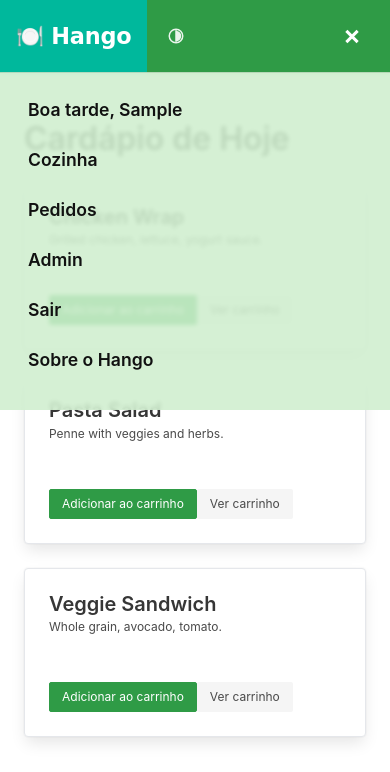
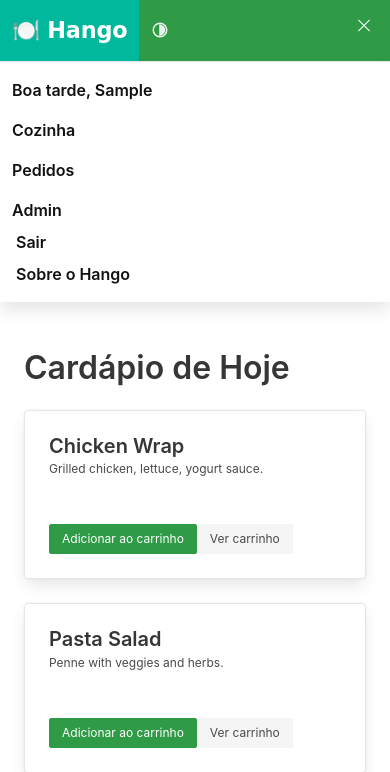
Before and after one commit to cotimacapa/hango, a Django app: page /menu/ in a window 390 px wide, after a click that opens the changed part. Shown: the top 772 px of the page. Before the commit the page ends 743 px from the top, so only its background shows below. Run offline with Django 5.2, Linux system fonts and the light colour scheme; the visitor is signed in with stand-in values (Sample User, id 1); data comes from the database, SQL or seed files in the repository; parts of the project's set-up code (start-up, migrations or seed data) failed here and were passed over; some web fonts are replaced.

Commit message:
Menu mobile revertido para forma original

```diff
--- a/static/css/styles.css
+++ b/static/css/styles.css
@@ -568,184 +568,3 @@ html[data-theme="dark"] .button.is-light:hover {
   letter-spacing: -0.01em;
   text-transform: none;
 }
-
-/* ---------- Mobile navbar upgrades (no desktop changes) ---------- */
-@media (max-width: 768px) {
-  /* Larger tap targets overall */
-  .navbar {
-    min-height: 64px;                 /* taller bar */
-  }
-
-  /* Bigger burger button */
-  .navbar-brand .navbar-burger {
-    width: 56px;
-    height: 56px;
-    margin-left: .25rem;
-    margin-right: .25rem;
-  }
-  .navbar-burger span {
-    height: 3px;                      /* thicker lines */
-    left: 14px; right: 14px;          /* shorter bars look nicer when bigger */
-  }
-
-  /* Open menu: make items larger and easier to tap */
-  .navbar-menu {
-    /* default closed state still off-canvas; Bulma toggles .is-active */
-    font-size: 1.1rem;                /* bigger text */
-    -webkit-tap-highlight-color: transparent;
-  }
-
-  .navbar-menu.is-active {
-    position: fixed;                  /* pin the menu */
-    top: 64px;                        /* same as navbar min-height */
-    left: 0;
-    right: 0;
-    height: 50vh;                     /* top half of the screen */
-    overflow-y: auto;                 /* scroll if it overflows */
-    padding: 0.75rem;                 /* comfy padding */
-    z-index: 40;
-    /* keep your theme; fallbacks if variables aren’t set */
-    background: var(--navbar-menu-bg, rgba(0 0 0 / 0.92));
-    backdrop-filter: saturate(120%) blur(2px);
-    box-shadow: 0 8px 24px rgba(0,0,0,.35);
-  }
-
-  /* Make each item a thumb-friendly target */
-  .navbar-item,
-  .navbar-link {
-    padding-top: 0.875rem;
-    padding-bottom: 0.875rem;
-    padding-left: 1rem;
-    padding-right: 1rem;
-    min-height: 48px;                 /* ≥48px per Apple/Google guidelines */
-    line-height: 1.25;
-  }
-
-  /* Dropdowns inside the mobile menu */
-  .navbar-dropdown .navbar-item {
-    padding-left: 1.25rem;            /* small indent */
-    min-height: 44px;
-  }
-
-  /* Make separators less fiddly */
-  .navbar-divider {
-    margin: .25rem 0;
-  }
-
-  /* Optional: ensure links fill the row so tapping anywhere works */
-  .navbar-item,
-  .navbar-dropdown .navbar-item {
-    display: flex;
-    align-items: center;
-  }
-
-  /* Prevent background from “peeking” while scrolling the menu */
-  html.has-navbar-fixed-top,
-  body.has-navbar-fixed-top {
-    overflow-x: hidden;
-  }
-}
-
-/* ---------- Hango: Mobile burger size & placement ---------- */
-@media (max-width: 1023.98px) {
-
-  /* Make the top bar a hair taller so a bigger burger fits cleanly */
-  .navbar { min-height: 64px; }
-
-  /* Keep brand row tidy */
-  .navbar .navbar-brand { align-items: center; gap: .25rem; }
-
-  /* >> BIGGER BURGER, LOCKED TO THE RIGHT << */
-  .navbar .navbar-brand .navbar-burger {
-    margin-left: auto;        /* shove it to the right edge */
-    width: 56px;
-    height: 56px;
-  }
-  .navbar.is-primary .navbar-burger span {
-    /* thicker, slightly shorter bars so they don’t look goofy at 56px */
-    height: 3px;
-    left: 14px; right: 14px;
-  }
-
-  /* Keep the opened menu anchored under the taller bar (you already use Bulma's .is-active) */
-  .navbar-menu.is-active {
-    position: fixed;
-    top: 64px;                /* match .navbar min-height */
-    left: 0; right: 0;
-    height: 40vh;             /* top half of the screen */
-    overflow-y: auto;
-    /* background: var(--surface); */
-    /* border-top: 1px solid var(--border); */
-    z-index: 40;
-  }
-
-  /* Make taps comfy (keeps your current look, only increases hit area) */
-  .navbar-menu .navbar-item,
-  .navbar-menu .navbar-link {
-    min-height: 48px;
-    line-height: 1.25;
-    font-size: 1.1rem;
-    display: flex;
-    align-items: center;
-  }
-}
-
-/* ---------- Hango: Mobile drawer theming (works in light & dark) ---------- */
-@media (max-width: 1023.98px) {
-  /* Base layout keeps from earlier step */
-  .navbar { min-height: 64px; }
-  .navbar .navbar-brand { align-items: center; gap: .25rem; }
-  .navbar .navbar-brand .navbar-burger {
-    margin-left: auto;
-    width: 56px; height: 56px;
-  }
-  .navbar-burger span { height: 3px; left: 14px; right: 14px; }
-
-  /* Default/fallback (in case theme attr isn’t present) */
-  .navbar-menu.is-active {
-    position: fixed; top: 72px; left: 0; right: 0;
-    height: 40vh; overflow-y: auto; z-index: 40;
-    /* neutral fallback so it won't flip unexpectedly */
-    /* background: rgba(0,0,0,.88); */
-    border-top: 0;
-    backdrop-filter: saturate(120%) blur(2px);
-  }
-  .navbar-menu.is-active .navbar-item,
-  .navbar-menu.is-active .navbar-link {
-    min-height: 48px; line-height: 1.25; font-size: 1.1rem;
-    display: flex; align-items: center;
-    color: inherit;                 /* inherit from theme variant (below) */
-  }
-
-  /* ===== Theme-aware variants =====
-     Adjust these selectors to match your switch if needed:
-     - html[data-theme="dark"] / html[data-theme="light"]
-     - or body.theme-dark / body.theme-light
-  */
-
-  /* DARK */
-  html[data-theme="dark"] .navbar-menu.is-active,
-  body.theme-dark .navbar-menu.is-active {
-    background: rgba(8, 8, 8, .92);
-    color: #f5f5f5;
-    border-top: 1px solid rgba(255,255,255,.06);
-    box-shadow: none;               /* avoid pale band under the drawer */
-  }
-
-  /* LIGHT */
-  html[data-theme="light"] .navbar-menu.is-active,
-  body.theme-light .navbar-menu.is-active {
-    background: rgba(208 238 207 / 0.88);   /* light surface, not murky grey */
-    color: #111;
-    border-top: 1px solid rgba(0,0,0,.08);  /* subtle seam */
-    box-shadow: none;                       /* no glow band */
-  }
-
-  /* Ensure hover/focus remain visible in both themes */
-  .navbar-menu.is-active .navbar-item:focus,
-  .navbar-menu.is-active .navbar-item:hover,
-  .navbar-menu.is-active .navbar-link:focus,
-  .navbar-menu.is-active .navbar-link:hover {
-    background: rgba(127,127,127,.08);
-  }
-}
```
